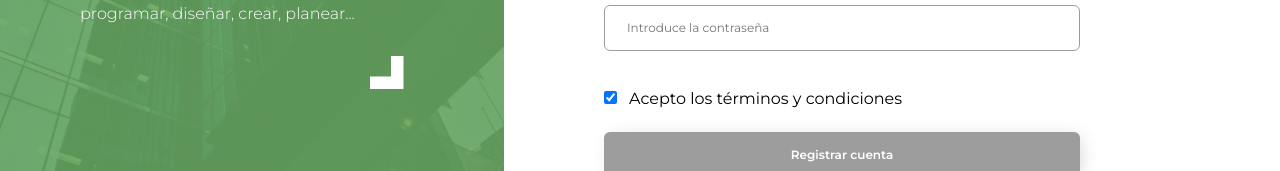
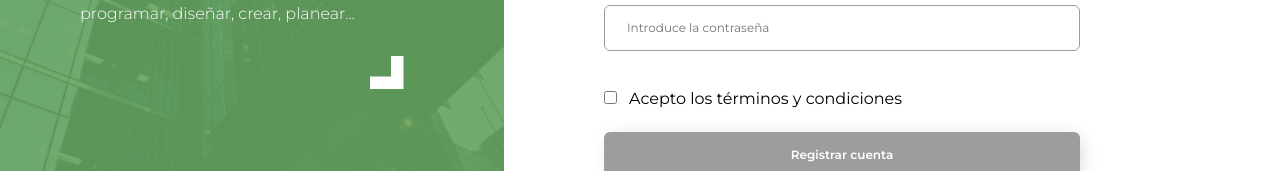
Before and after one commit to Jocalu/mwc-hackaton, a React (Create React App) app: page /register in a window 1280 px wide. Shown: the part 486-657 px from the top of the page. Built offline with nearby package versions, Linux system fonts and the light colour scheme.

Commit message:
Remove checked

```diff
--- a/src/pages/Register/Register.jsx
+++ b/src/pages/Register/Register.jsx
@@ -101,7 +101,7 @@ function Register() {
         />
 
         <div className="register__terms mb-6 mt-6">
-          <input className="register__terms-checkbox" type="checkbox" checked />
+          <input className="register__terms-checkbox" type="checkbox" />
           <span className="ml-3 ">{acceptTerms}</span>
         </div>
 
```
